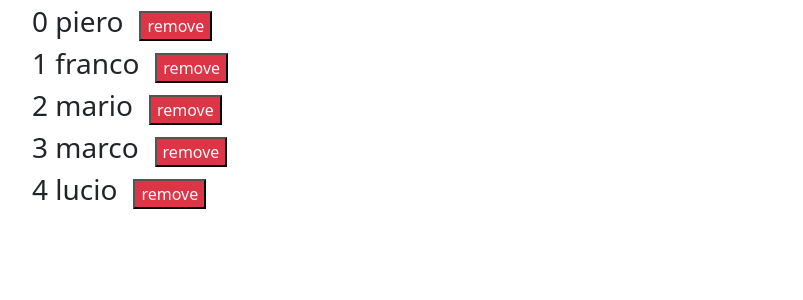
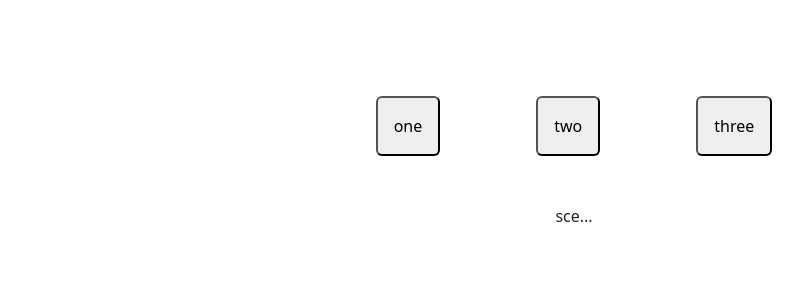
Before and after one commit to frame88/recap.2, an Angular app: page / in a window 1280 px wide. Shown: the top 300 px of the page, without its empty margins (66-869 px from the left). Built offline with nearby package versions, Linux system fonts and the light colour scheme.

Commit message:
elementi differenti visualizzati a seconda del click (manipolazione del dom)

```diff
--- a/src/app/app.component.ts
+++ b/src/app/app.component.ts
@@ -3,26 +3,30 @@ import { Component } from '@angular/core';
 @Component({
   selector: 'app-root',
   template: `
-    <div class="container-fluid d-flex justify-content-center">
-      <div class="container">
-        <li *ngFor="let nome of listanomi; let i = index; let dispari = odd;">
-          <span class="fs-3 m-3">{{i}} {{nome}}</span>
-          <button class="bg-danger text-light" (click)="remove(nome)">remove</button>
-        </li>
+    <div class="container text-center mt-5">
+      <button class="m-5 p-3 rounded" (click)="goto('one')">one</button>
+      <button class="m-5 p-3 rounded" (click)="goto('two')">two</button>
+      <button class="m-5 p-3 rounded" (click)="goto('three')">three</button>
+
+      <div [ngSwitch]="section">
+        <div *ngSwitchCase="'one'">
+          sce...
+        </div>
+        <div *ngSwitchCase="'two'">
+          ...mochi...
+        </div>
+        <div *ngSwitchDefault>
+          ...legge
+        </div>
       </div>
+
     </div>
-  `,
-  styles: [`li{list-style-type: none;}`]
+  `
 })
 export class AppComponent {
-  title = 'recap.2';
+  section = 'one';
 
-
-  listanomi = ['piero', 'franco', 'mario', 'marco','lucio'];
-
-  remove(nome: string) {
-    console.log('remove work\n');
-    const index = this.listanomi.indexOf(nome);
-    this.listanomi.splice(index, 1);
+  goto(value: string) {
+    this.section = value;
   }
 }
```
